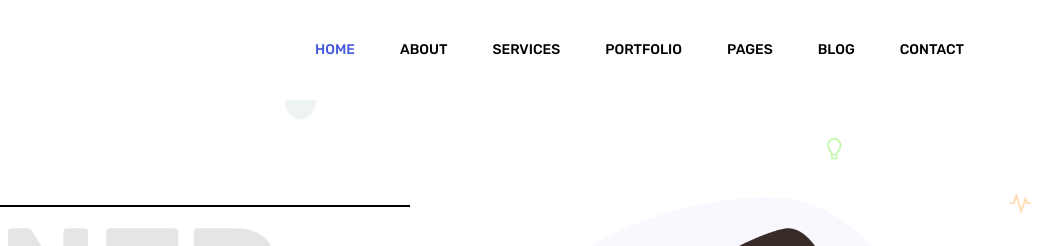
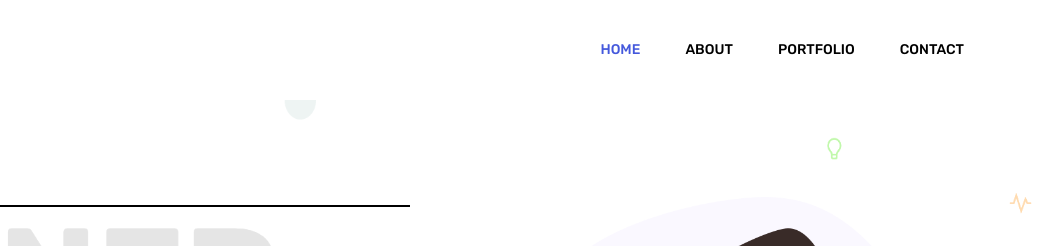
Before and after one commit to bachtiarfr/bachtiarfr.github.io, a plain HTML site: page index.html in a window 1280 px wide. Shown: the top 246 px of the page, 231-1280 px from the left. Drawn offline with Linux system fonts and the light colour scheme; some packages are replaced by stand-ins of ours.

Commit message:
add portfolio details

```diff
--- a/index.html
+++ b/index.html
@@ -39,26 +39,7 @@
 						<ul class="nav navbar-nav menu_nav justify-content-end">
 							<li class="nav-item active"><a class="nav-link" href="index.html">Home</a></li>
 							<li class="nav-item"><a class="nav-link" href="about.html">About</a></li>
-							<li class="nav-item"><a class="nav-link" href="services.html">Services</a></li>
-							<li class="nav-item"><a class="nav-link" href="portfolio.html">Portfolio</a></li>
-							<li class="nav-item submenu dropdown">
-								<a href="#" class="nav-link dropdown-toggle" data-toggle="dropdown" role="button"
-									aria-haspopup="true" aria-expanded="false">Pages</a>
-								<ul class="dropdown-menu">
-									<li class="nav-item"><a class="nav-link" href="elements.html">Elements</a></li>
-									<li class="nav-item"><a class="nav-link" href="portfolio-details.html">Portfolio
-											Details</a></li>
-								</ul>
-							</li>
-							<li class="nav-item submenu dropdown">
-								<a href="#" class="nav-link dropdown-toggle" data-toggle="dropdown" role="button"
-									aria-haspopup="true" aria-expanded="false">Blog</a>
-								<ul class="dropdown-menu">
-									<li class="nav-item"><a class="nav-link" href="blog.html">Blog</a></li>
-									<li class="nav-item"><a class="nav-link" href="single-blog.html">Blog Details</a>
-									</li>
-								</ul>
-							</li>
+							<li class="nav-item"><a class="nav-link" href="portfolio-details.html">Portfolio</a></li>
 							<li class="nav-item"><a class="nav-link" href="contact.html">Contact</a></li>
 						</ul>
 					</div>
```
